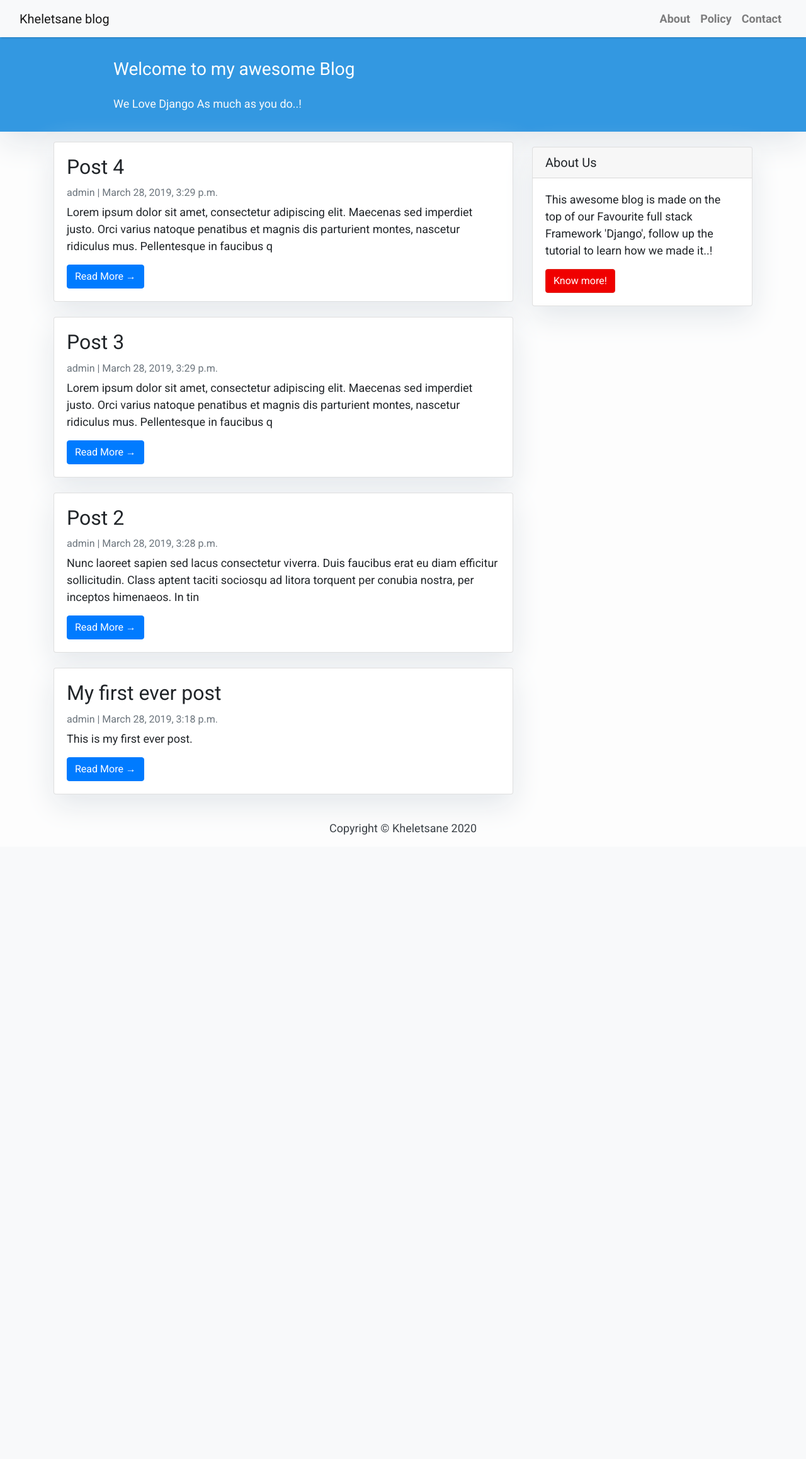
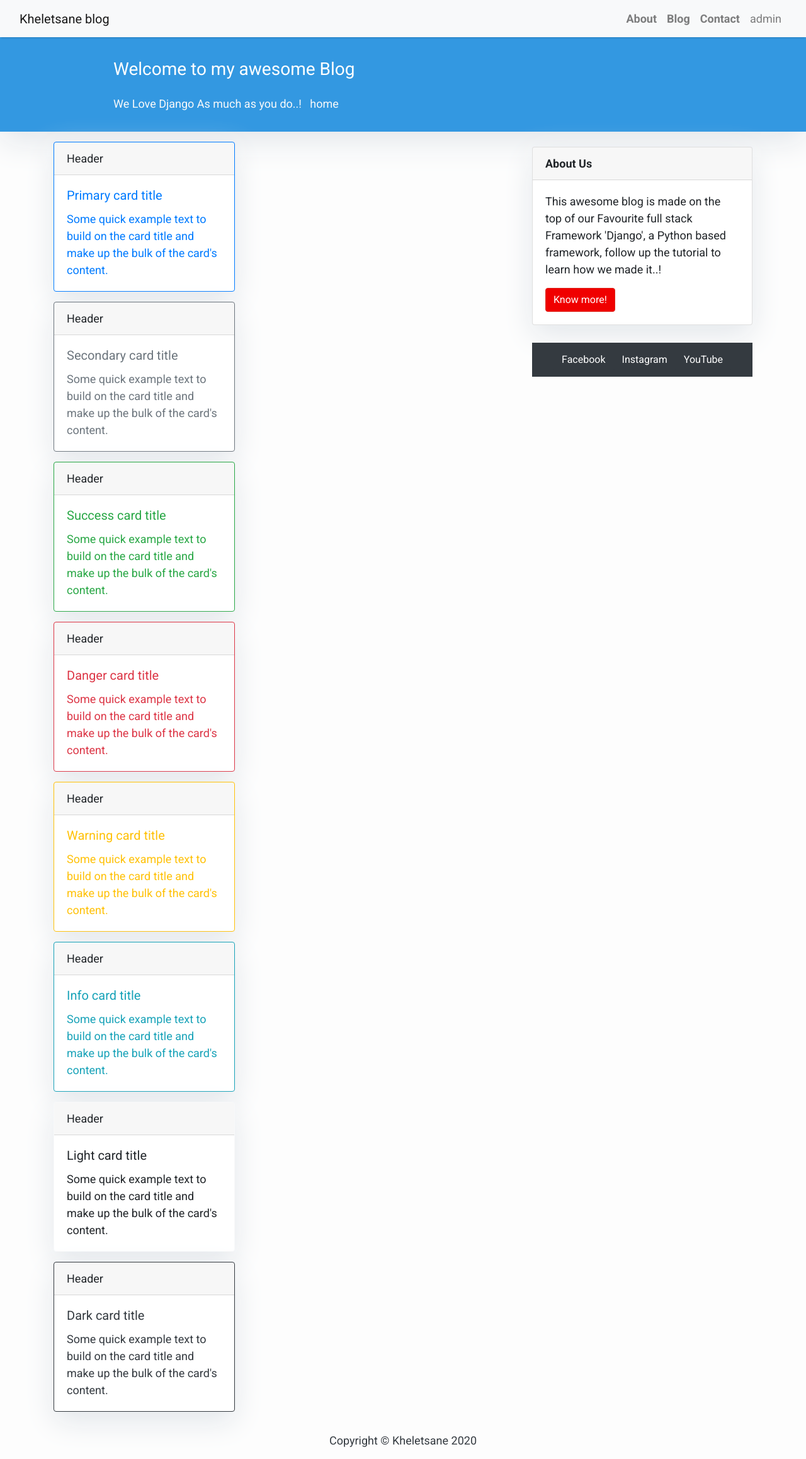
Before and after one commit to pmaturure3/Django_blog-1, a Django app: page / in a window 1280 px wide. Shown: the whole page at 63% size. Before the commit the page ends 1325 px from the top, so only its background shows below. Run offline with Django 3.2, Linux system fonts and the light colour scheme; data comes from the database, SQL or seed files in the repository; some libraries are stand-ins or nearby versions.

Commit message:
added some pages and put admin in front

```diff
--- a/blog/urls.py
+++ b/blog/urls.py
@@ -2,6 +2,10 @@ from . import views
 from django.urls import path
 
 urlpatterns = [
-    path('', views.PostList.as_view(), name='home'),
+    path('', views.home,name='home'),
+    path('blog', views.PostList.as_view(), name='home'),
     path('<slug:slug>/', views.PostDetail.as_view(), name='post_detail'),
+    path('contact', views.contact, name='contact'),
+
+    path('about', views.about, name='about'),
 ]
--- a/blog/views.py
+++ b/blog/views.py
@@ -1,11 +1,21 @@
 from django.views import generic
 from .models import Post
-
+from django.shortcuts import render, redirect
 
 class PostList(generic.ListView):
     queryset = Post.objects.filter(status=1).order_by('-created_on')
-    template_name = 'index.html'
+    template_name = 'blog_post.html'
 
 class PostDetail(generic.DetailView):
     model = Post
     template_name = 'post_detail.html'
+
+def home(request):
+    return render(request, "home.html")
+
+def contact(request):
+    return render(request, "contact.html")
+
+
+def about(request):
+    return render(request, "about.html")
--- a/mysite/settings.py
+++ b/mysite/settings.py
@@ -83,6 +83,7 @@ DATABASES = {
         'PASSWORD': 'sacema2020',
         'HOST': 'localhost',
         'PORT': '5432',
+
     }
 }
 
--- a/templates/base.html
+++ b/templates/base.html
@@ -53,13 +53,16 @@
         <ul class="navbar-nav ml-auto">
 
           <li class="nav-item text-black">
-            <a class="nav-link text-black font-weight-bold" href="#">About</a>
+            <a class="nav-link text-black font-weight-bold" href="/about">About</a>
           </li>
           <li class="nav-item text-black">
-            <a class="nav-link text-black font-weight-bold" href="#">Policy</a>
+            <a class="nav-link text-black font-weight-bold" href="/blog">Blog</a>
           </li>
           <li class="nav-item text-black">
-            <a class="nav-link text-black font-weight-bold" href="#">Contact</a>
+            <a class="nav-link text-black font-weight-bold" href="/contact">Contact</a>
+          </li>
+          <li class="nav-item text-black">
+            <a class="nav-link text-black" href="/admin" target="_blank">admin</a>
           </li>
         </ul>
       </div>
--- /dev/null
+++ b/templates/home.html
@@ -0,0 +1,134 @@
+{% extends "base.html" %}
+
+{% block content %}
+<style>
+  body {
+    font-family: "Roboto", sans-serif;
+    font-size: 18px;
+    background-color: #fdfdfd;
+  }
+
+  .head_text {
+    color: white;
+  }
+
+  .card {
+    box-shadow: 0 16px 48px #E3E7EB;
+  }
+</style>
+
+<header class="masthead">
+  <div class="overlay"></div>
+  <div class="container">
+    <div class="row">
+      <div class=" col-md-8 col-md-10 mx-auto">
+        <div class="site-heading">
+          <h3 class=" site-heading my-4 mt-3 text-white"> Welcome to my awesome Blog </h3>
+          <p class="text-light">We Love Django As much as you do..! &nbsp home
+          </p>
+        </div>
+      </div>
+    </div>
+  </div>
+  </div>
+</header>
+
+<div class="container">
+  <div class="row">
+
+    <!-- Blog Entries Column -->
+    <div class="col-md-8 mt-3 left">
+      {% for post in post_list %}
+      <div class="card mb-4">
+        <div class="card-body">
+          <h2 class="card-title">{{ post.title }}</h2>
+          <p class="card-text text-muted h6">{{ post.author }} | {{ post.created_on}} </p>
+
+          <p class="card-text">{{post.content|slice:":200" }}</p>
+          <a href="{% url 'post_detail' post.slug  %}" class="btn btn-primary">Read More &rarr;</a>
+        </div>
+
+      </div>
+      {% endfor %}
+
+
+
+      <!-- home content goes here -->
+
+      <div class="card border-primary mb-3" style="max-width: 18rem;">
+        <div class="card-header">Header</div>
+        <div class="card-body text-primary">
+          <h5 class="card-title">Primary card title</h5>
+          <p class="card-text">Some quick example text to build on the card title and make up the bulk of the card's
+            content.</p>
+        </div>
+      </div>
+      <div class="card border-secondary mb-3" style="max-width: 18rem;">
+        <div class="card-header">Header</div>
+        <div class="card-body text-secondary">
+          <h5 class="card-title">Secondary card title</h5>
+          <p class="card-text">Some quick example text to build on the card title and make up the bulk of the card's
+            content.</p>
+        </div>
+      </div>
+      <div class="card border-success mb-3" style="max-width: 18rem;">
+        <div class="card-header">Header</div>
+        <div class="card-body text-success">
+          <h5 class="card-title">Success card title</h5>
+          <p class="card-text">Some quick example text to build on the card title and make up the bulk of the card's
+            content.</p>
+        </div>
+      </div>
+      <div class="card border-danger mb-3" style="max-width: 18rem;">
+        <div class="card-header">Header</div>
+        <div class="card-body text-danger">
+          <h5 class="card-title">Danger card title</h5>
+          <p class="card-text">Some quick example text to build on the card title and make up the bulk of the card's
+            content.</p>
+        </div>
+      </div>
+      <div class="card border-warning mb-3" style="max-width: 18rem;">
+        <div class="card-header">Header</div>
+        <div class="card-body text-warning">
+          <h5 class="card-title">Warning card title</h5>
+          <p class="card-text">Some quick example text to build on the card title and make up the bulk of the card's
+            content.</p>
+        </div>
+      </div>
+      <div class="card border-info mb-3" style="max-width: 18rem;">
+        <div class="card-header">Header</div>
+        <div class="card-body text-info">
+          <h5 class="card-title">Info card title</h5>
+          <p class="card-text">Some quick example text to build on the card title and make up the bulk of the card's
+            content.</p>
+        </div>
+      </div>
+      <div class="card border-light mb-3" style="max-width: 18rem;">
+        <div class="card-header">Header</div>
+        <div class="card-body">
+          <h5 class="card-title">Light card title</h5>
+          <p class="card-text">Some quick example text to build on the card title and make up the bulk of the card's
+            content.</p>
+        </div>
+      </div>
+      <div class="card border-dark mb-3" style="max-width: 18rem;">
+        <div class="card-header">Header</div>
+        <div class="card-body text-dark">
+          <h5 class="card-title">Dark card title</h5>
+          <p class="card-text">Some quick example text to build on the card title and make up the bulk of the card's
+            content.</p>
+        </div>
+      </div>
+
+
+
+
+      <!-- home content goes here -->
+    </div>
+    {% block sidebar %}
+    {% include 'sidebar.html' %}
+    {% endblock sidebar %}
+  </div>
+
+</div>
+{%endblock%}
--- a/templates/index.html
+++ /dev/null
@@ -1,59 +0,0 @@
-{% extends "base.html" %}
-
- {% block content %}
-<style>
-
-    body {
-        font-family: "Roboto", sans-serif;
-        font-size: 18px;
-        background-color: #fdfdfd;
-    }
-
-    .head_text{
-    color: white;
-  }
-    .card{
-    box-shadow: 0 16px 48px #E3E7EB;
-}
-</style>
-
-    <header class="masthead" >
-            <div class="overlay"></div>
-            <div class="container">
-              <div class="row">
-                <div class=" col-md-8 col-md-10 mx-auto">
-                  <div class="site-heading">
-                    <h3 class=" site-heading my-4 mt-3 text-white"> Welcome to my awesome Blog </h3>
-                    <p class="text-light">We Love Django As much as you do..! &nbsp
-                    </p>
-                </div>
-                    </div>
-                  </div>
-                </div>
-            </div>
-              </header>
-
-            <div class="container">
-                <div class="row">
-
-              <!-- Blog Entries Column -->
-              <div class="col-md-8 mt-3 left">
-                    {% for post in post_list %}
-                <div class="card mb-4" >
-                  <div class="card-body">
-                    <h2 class="card-title">{{ post.title }}</h2>
-                    <p class="card-text text-muted h6">{{ post.author }} | {{ post.created_on}} </p>
-
-                    <p class="card-text">{{post.content|slice:":200" }}</p>
-                    <a href="{% url 'post_detail' post.slug  %}" class="btn btn-primary">Read More &rarr;</a>
-                  </div>
-
-                </div>
-                {% endfor %}
-            </div>
-                {% block sidebar %}
-                {% include 'sidebar.html' %}
-                {% endblock sidebar %}
-            </div>
-        </div>
-{%endblock%}
--- a/templates/sidebar.html
+++ b/templates/sidebar.html
@@ -1,22 +1,52 @@
 {% block sidebar %}
 
 <style>
-        .card{
-            box-shadow: 0 16px 48px #E3E7EB;
-        }
-
+    .card {
+        box-shadow: 0 16px 48px #E3E7EB;
+    }
 </style>
 
 <!-- Sidebar Widgets Column -->
 <div class="col-md-4 float-right ">
-<div class="card my-4">
-        <h5 class="card-header">About Us</h5>
-    <div class="card-body">
-        <p class="card-text"> This awesome blog is made on the top of our Favourite full stack Framework 'Django', follow up the tutorial to learn how we made it..!</p>
-        <a href="#"
-           class="btn btn-danger">Know more!</a>
+    <div class="card my-4">
+        <b class="card-header">About Us</b>
+        <div class="card-body">
+            <p class="card-text"> This awesome blog is made on the top of our Favourite full stack Framework 'Django', a
+                Python based framework,
+                follow up the tutorial to learn how we made it..!</p>
+            <a href="https://www.djangoproject.com/" class="btn btn-danger" target="_blank">Know more!</a>
+        </div>
     </div>
-</div>
+    <section id="lower_navbar" class="py-1">
+        <nav class="navbar navbar-expand-sm bg-dark navbar-dark justify-content-center">
+            <ul class="navbar-nav">
+
+                <!-- Subscribe -->
+                <li class="nav-item active">
+
+                    <a href="https://www.facebook.com/laoli.khonjwayo" class="btn btn-dark" role="button"
+                        aria-pressed="true" target="_blank">Facebook</a>
+                </li>
+
+                <!-- twitter page -->
+                <li class="nav-item active">
+
+                    <a href="
+          https://www.instagram.com/miss_laodi/
+          " target="_blank" class="btn btn-dark" role="button" aria-pressed="true">Instagram</a>
+                </li>
+                <!-- facebook -->
+
+                <li class="nav-item active">
+                    <a href="
+                    https://www.youtube.com/channel/UC-dVWXqKaQ7afUMWzaBV7lQ
+                    " target="_blank" class="btn btn-dark" role="button" aria-pressed="true">YouTube</a>
+                </li>
+
+
+            </ul>
+        </nav>
+    </section>
 </div>
 
 {% endblock sidebar %}
```
Also changed, not shown: templates/about.html (added, +128 -0 lines), templates/blog_post.html (added, +59 -0 lines), templates/contact.html (added, +137 -0 lines), README.md.
